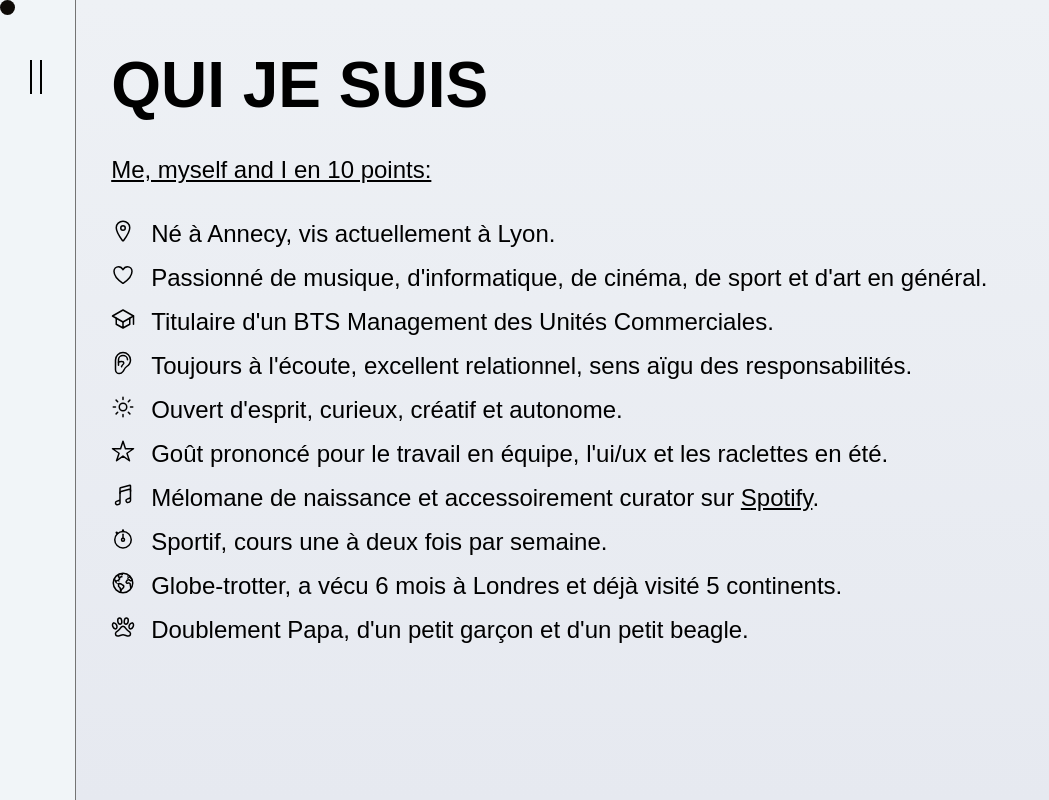
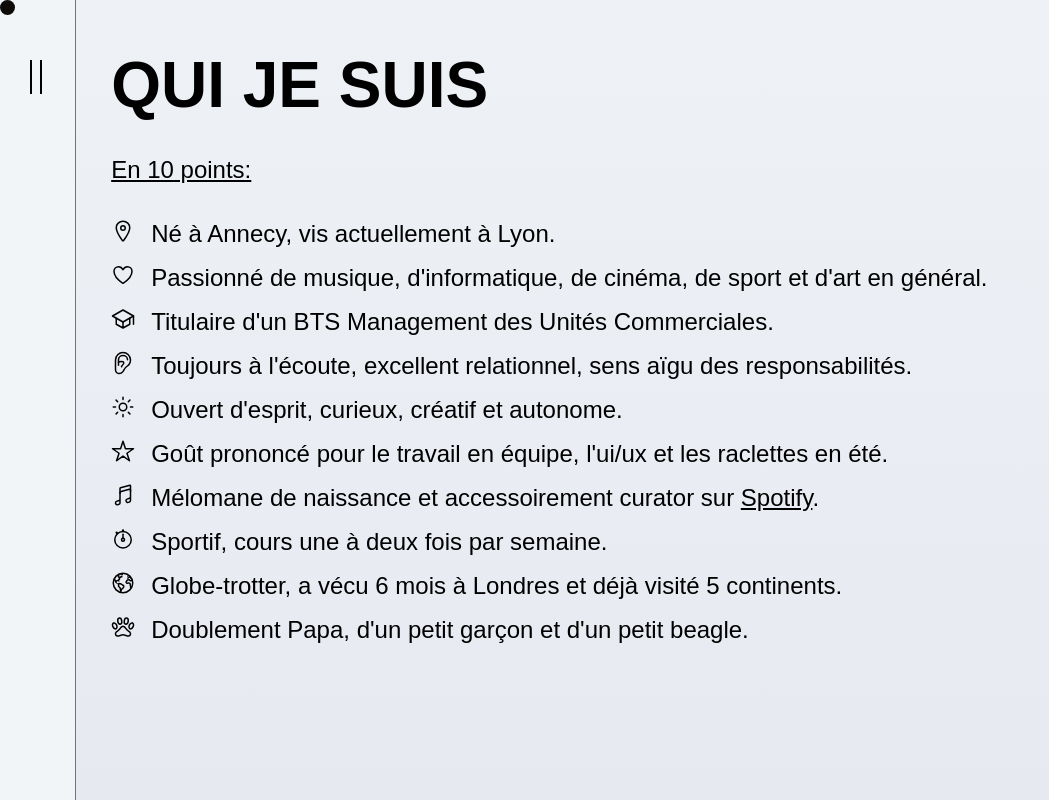
Before and after one commit to idrissdiakite/portfolio-react, a React (Create React App) app: page /whoiam in a window 1280 px wide. Shown: the whole page, without its empty margins (0-1049 px from the left). Built offline with nearby package versions, Linux system fonts and the light colour scheme; a web font is replaced by a local one.

Commit message:
🎨 [WHOIAM] Updated content

```diff
--- a/src/components/Whoiam/index.js
+++ b/src/components/Whoiam/index.js
@@ -14,7 +14,7 @@ const Me = () => {
         animate={{ opacity: 1 }}
         transition={{ type: "tween", ease: "anticipate", duration: 2 }}
       >
-        Me, myself and I en 10 points:
+        En 10 points:
       </motion.p>
       <div className="whoiam__wrapper">
         <Infos />
```
